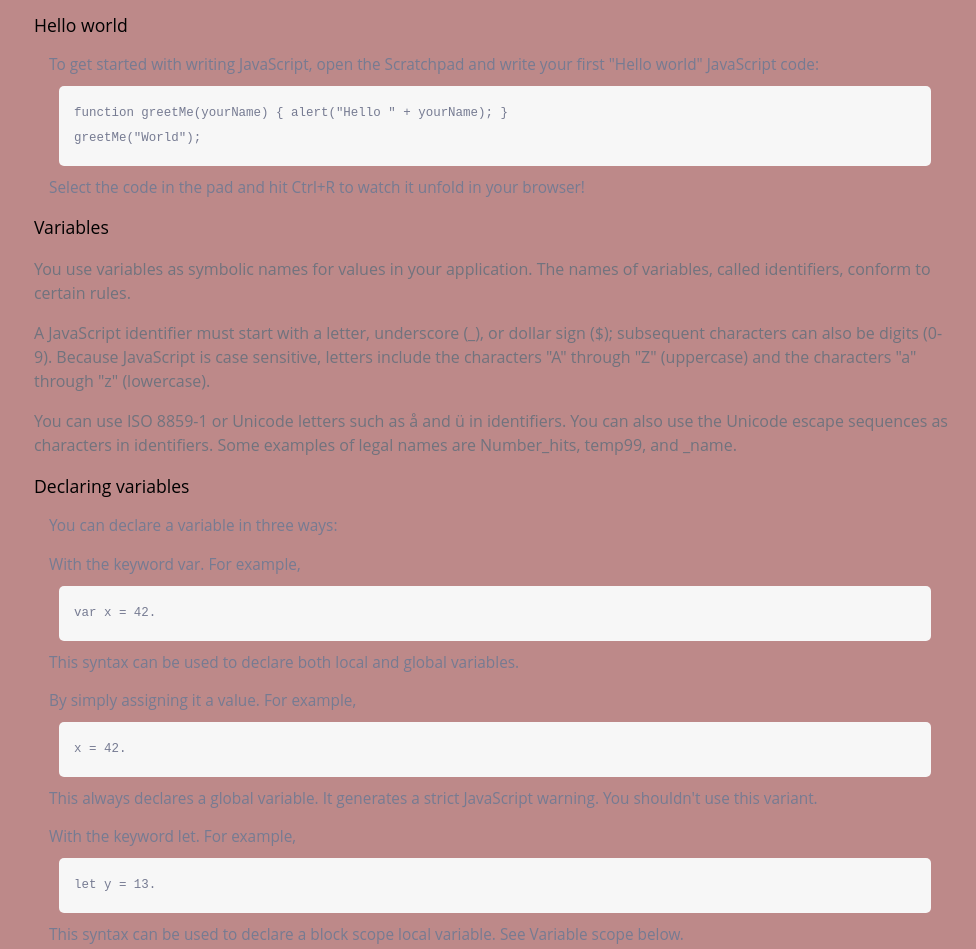
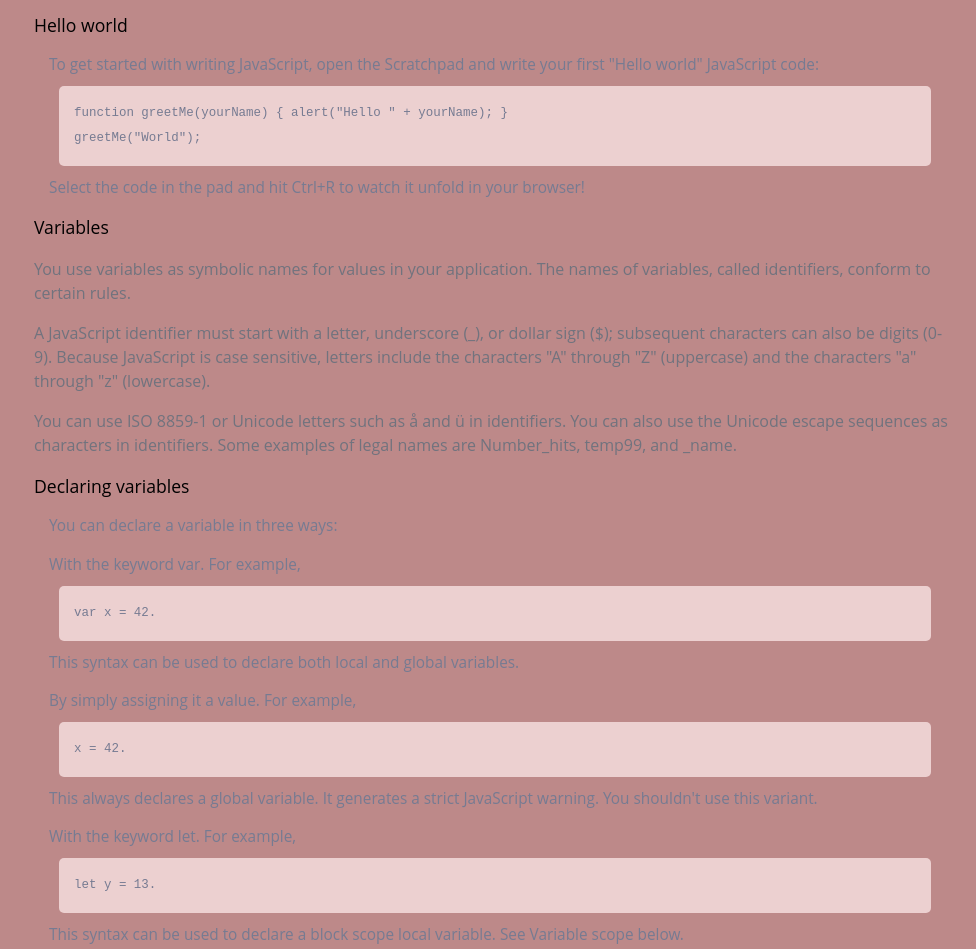
Before and after one commit to Uzair-Manzoor/MV-Collab-Uzair-Bolaji, a plain HTML site: page index.html in a window 1280 px wide. Shown: the part 956-1905 px from the top of the page, without its empty margins (304-1280 px from the left). Drawn offline with Linux system fonts and the light colour scheme.

Commit message:
CSS Modif

```diff
--- a/css/style.css
+++ b/css/style.css
@@ -77,7 +77,7 @@ header {
     word-break: normal;
     word-wrap: normal;
     line-height: 2;
-    background-color: #f7f7f7;
+    background-color: #ecd0d0;
     padding: 15px;
     margin: 10px;
     border-radius: 5px;
```
